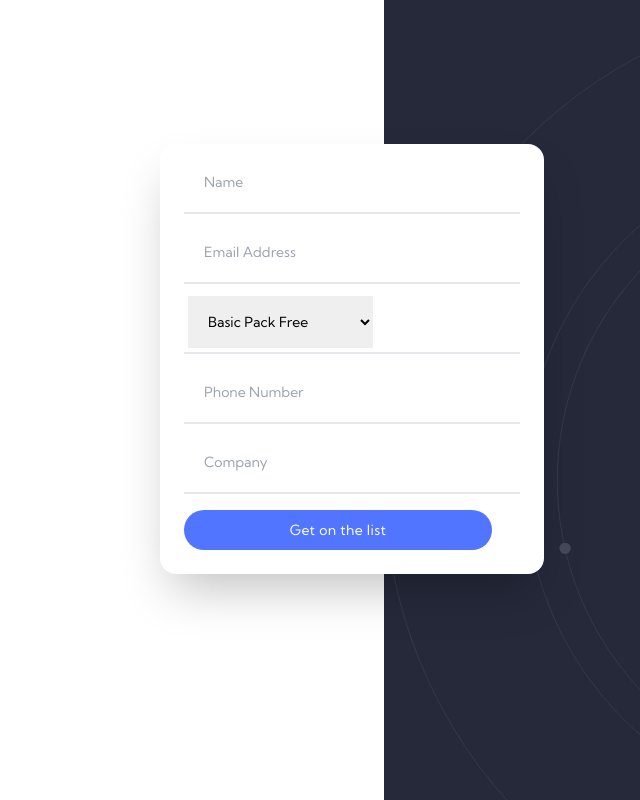
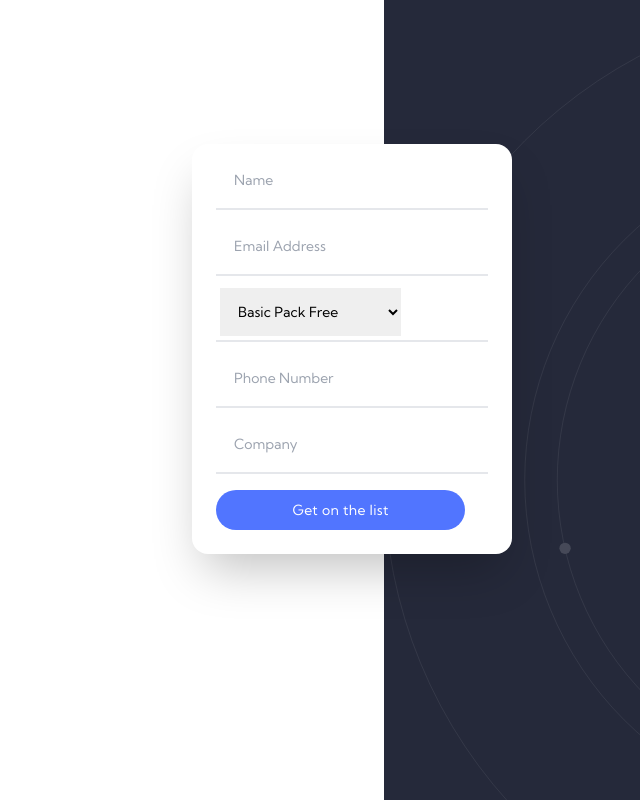
Before and after one commit to ronniekram/officelite, a React (Create React App) app: page / in a window 1280 px wide. Shown: the whole page, without its empty margins (640-1280 px from the left). Built offline with nearby package versions, Linux system fonts and the light colour scheme.

Commit message:
started info and countdown components

```diff
--- a/src/assets/css/style.css
+++ b/src/assets/css/style.css
@@ -7,12 +7,9 @@ svg {
   stroke: currentColor;
 }
 
-#signup {
-  /* background-image: url(../svgs/sign-up/bg-pattern-side.svg);
-  background-repeat: no-repeat;
-  background-size: cover; */
+.form-width {
+  width: 25%;
 }
-
 
 @media screen and (max-width: 375px) {
   #signup {
--- a/src/assets/styles.js
+++ b/src/assets/styles.js
@@ -4,6 +4,12 @@ const home = {
 
 const footer = {
 
+};
+
+const info = {
+  content: '',
+  header: '',
+  paragraph: ''
 };
 
 const countdown = {
@@ -23,12 +29,12 @@ const button = {
 };
 
 const form = {
-  content: 'w-96 bg-white flex flex-col flex-nowrap content-evenly px-6 py-2 text-sm font-kuhbm divide-y-8 divide-custom-grey rounded-2xl shadow-2xl z-10 right-24 mt-36 absolute',
+  content: 'form-width bg-white flex flex-col flex-nowrap content-evenly px-6 py-2 text-sm font-kuhbm divide-y-8 divide-custom-grey rounded-2xl shadow-2xl z-10 right-32 mt-36 absolute',
   // divide: 'divide-y-8 divide-custom-grey p-2'
 };
 
 const input = {
-  field: 'p-4 m-1',
+  field: 'p-3.5 m-1',
   filled: '',
   errors: '',
   option: ''
@@ -38,6 +44,7 @@ const input = {
 export {
   home,
   footer,
+  info,
   countdown,
   signup,
   button,
--- a/src/components/signup/Info.js
+++ b/src/components/signup/Info.js
@@ -1,7 +1,16 @@
 import React from 'react';
 
 const Info = () => {
+  return (
+    <article>
+      <h1>Work smarter. Save time.</h1>
 
+      <section>
+        <p>Easily manage your projects. Get on the list and receive in-app perks available only to
+        early subscribers. We are moving into final development and getting ready for official launch soon.</p>
+      </section>
+    </article>
+  )
 };
 
 export default Info;
```
Also changed, not shown: src/components/counter/Countdown.js (added).
